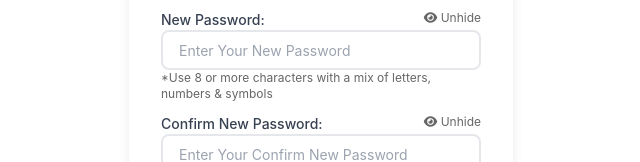
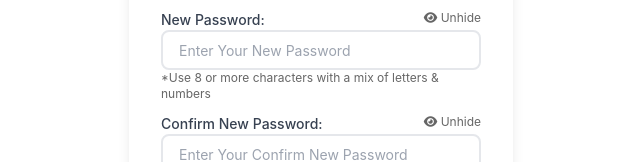
Before and after one commit to nasywadyah/frontend_project, a React (Vite) app: page /change-password in a window 1280 px wide. Shown: the part 154-316 px from the top of the page, without its empty margins (319-959 px from the left). Built offline with nearby package versions, Linux system fonts and the light colour scheme.

Commit message:
fix: change name apk

```diff
--- a/src/pages/change_password/index.jsx
+++ b/src/pages/change_password/index.jsx
@@ -8,7 +8,7 @@ function ChangePassword() {
   };
 
   useEffect(() => {
-    document.title = "Change Password";
+    document.title = "Bugdetin";
   }, []);
   return (
     <>
@@ -52,7 +52,7 @@ function ChangePassword() {
             />
 
             <p className="text-left mb-3 text-xs text-[#666666]">
-              *Use 8 or more characters with a mix of letters, numbers & symbols
+              *Use 8 or more characters with a mix of letters & numbers
             </p>
             <div className="flex justify-between">
               <label
--- a/src/pages/sign_in/index.jsx
+++ b/src/pages/sign_in/index.jsx
@@ -9,7 +9,7 @@ const LoginForm = () => {
   };
 
   useEffect(() => {
-    document.title = "Sign In";
+    document.title = "Bugdetin";
   }, []);
   const [formData, setFormData] = useState({ email: "", password: "" });
   const [passwordVisible, setPasswordVisible] = useState(false);
--- a/src/pages/sign_up/index.jsx
+++ b/src/pages/sign_up/index.jsx
@@ -8,7 +8,7 @@ function Sign_Up() {
   };
 
   useEffect(() => {
-    document.title = "Registrasi";
+    document.title = "Bugdetin";
   }, []);
   return (
     <>
@@ -83,7 +83,7 @@ function Sign_Up() {
             />
 
             <p className="text-left mb-3 text-xs text-[#666666]">
-              *Use 8 or more characters with a mix of letters, numbers & symbols
+              *Use 8 or more characters with a mix of letters & numbers
             </p>
 
             <div className="flex justify-between">
```
